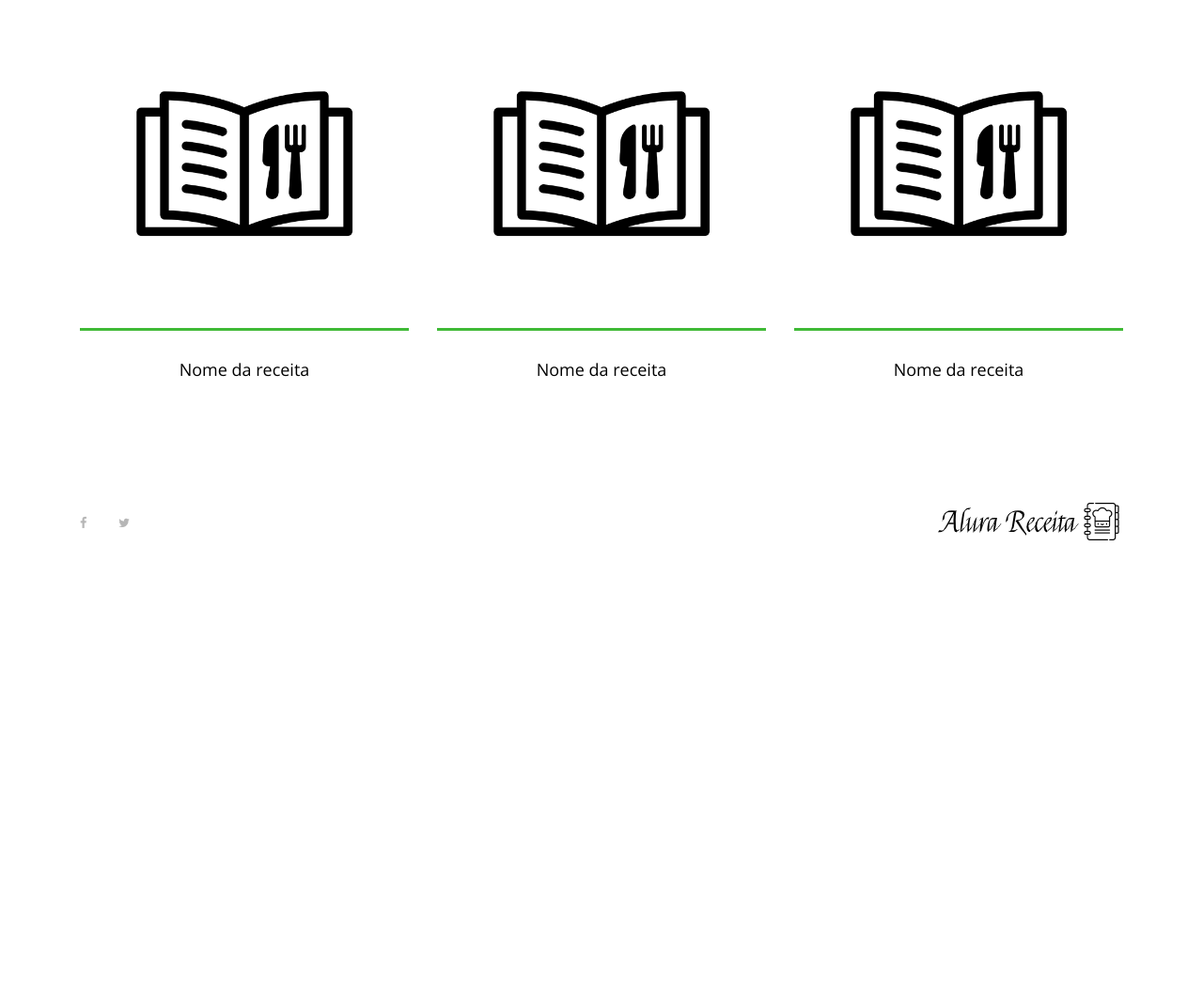
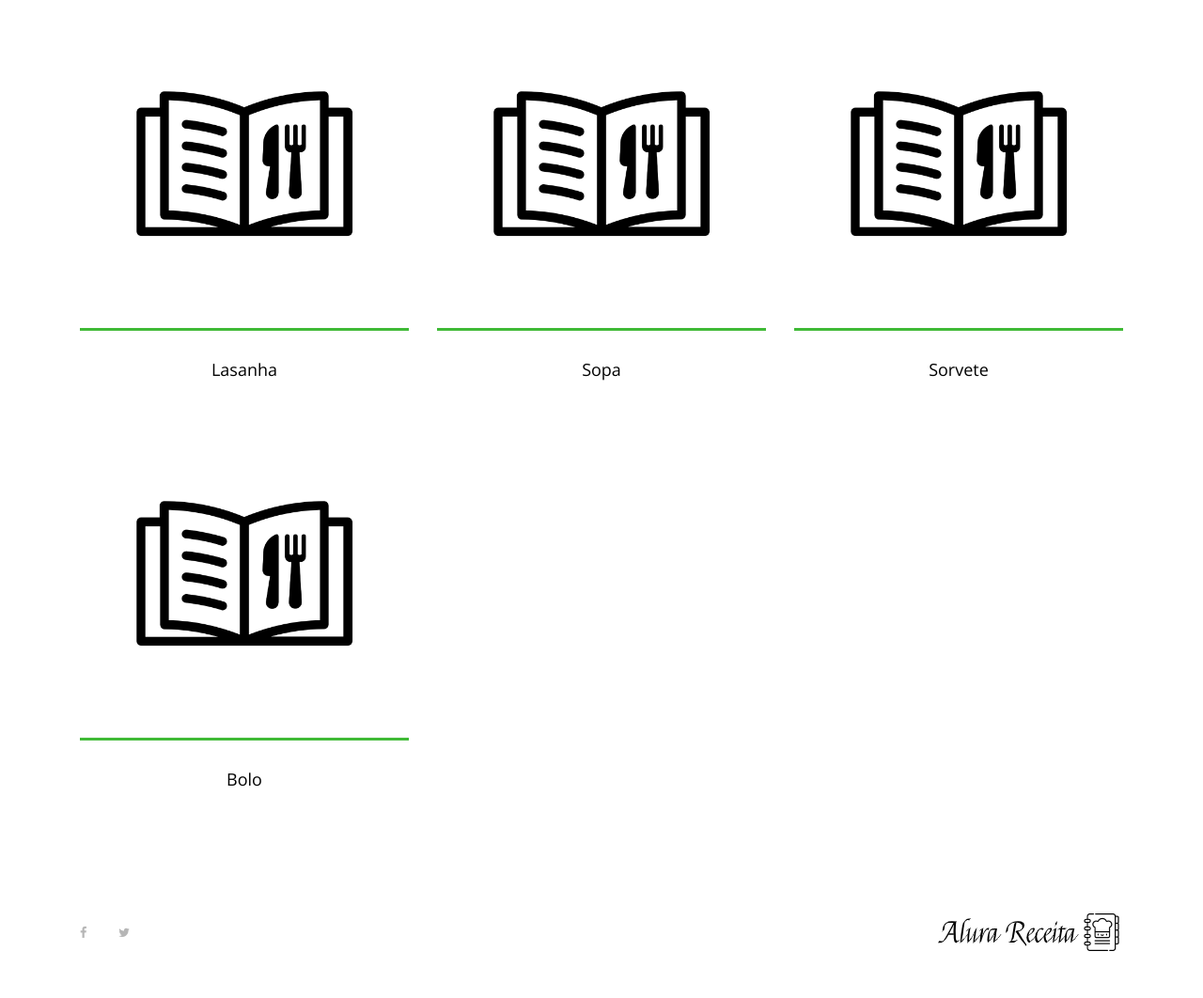
Before and after one commit to carlosrvilela/web_app_django, a Django app: page / in a window 1280 px wide. Shown: the part 196-1258 px from the top of the page at 94% size. Before the commit the page ends 771 px from the top, so only its background shows below. Run offline with Django 3.2, Linux system fonts and the light colour scheme; some libraries are stand-ins or nearby versions.

Commit message:
added receitas dinamicas com dados mocados

```diff
--- a/receitas/templates/index.html
+++ b/receitas/templates/index.html
@@ -30,41 +30,19 @@
     <section class="best-receipe-area">
         <div class="container">
             <div class="row">
+                {% for chave, nome_receita in nomes_receitas.items %}
                 <!-- Single Best Receipe Area -->
                 <div class="col-12 col-sm-6 col-lg-4">
                     <div class="single-best-receipe-area mb-30">
                         <img src="{% static 'img/bg-img/foto_receita.png' %}" alt="">
                         <div class="receipe-content">
                             <a href="receita.html">
-                                <h5>Nome da receita</h5>
+                                <h5>{{ nome_receita }}</h5>
                             </a>
                         </div>
                     </div>
                 </div>
-
-                <!-- Single Best Receipe Area -->
-                <div class="col-12 col-sm-6 col-lg-4">
-                    <div class="single-best-receipe-area mb-30">
-                        <img src="{% static 'img/bg-img/foto_receita.png' %}" alt="">
-                        <div class="receipe-content">
-                            <a href="receita.html">
-                                <h5>Nome da receita</h5>
-                            </a>
-                        </div>
-                    </div>
-                </div>
-
-                <!-- Single Best Receipe Area -->
-                <div class="col-12 col-sm-6 col-lg-4">
-                    <div class="single-best-receipe-area mb-30">
-                        <img src="{% static 'img/bg-img/foto_receita.png' %}" alt="">
-                        <div class="receipe-content">
-                            <a href="receita.html">
-                                <h5>Nome da receita</h5>
-                            </a>
-                        </div>
-                    </div>
-                </div>
+                {% endfor %}
             </div>
         </div>
     </section>
--- a/receitas/views.py
+++ b/receitas/views.py
@@ -1,7 +1,17 @@
 from django.shortcuts import render
 
 def index(request):
-    return render(request,'index.html')
+    receitas = {
+        1: 'Lasanha',
+        2: 'Sopa',
+        3: 'Sorvete',
+        4: 'Bolo'
+    }
+    dados = {
+        'nomes_receitas' : receitas
+    }
+
+    return render(request, 'index.html', dados)
 
 def receita(request):
-    return render(request,'receita.html')
+    return render(request, 'receita.html')
```
